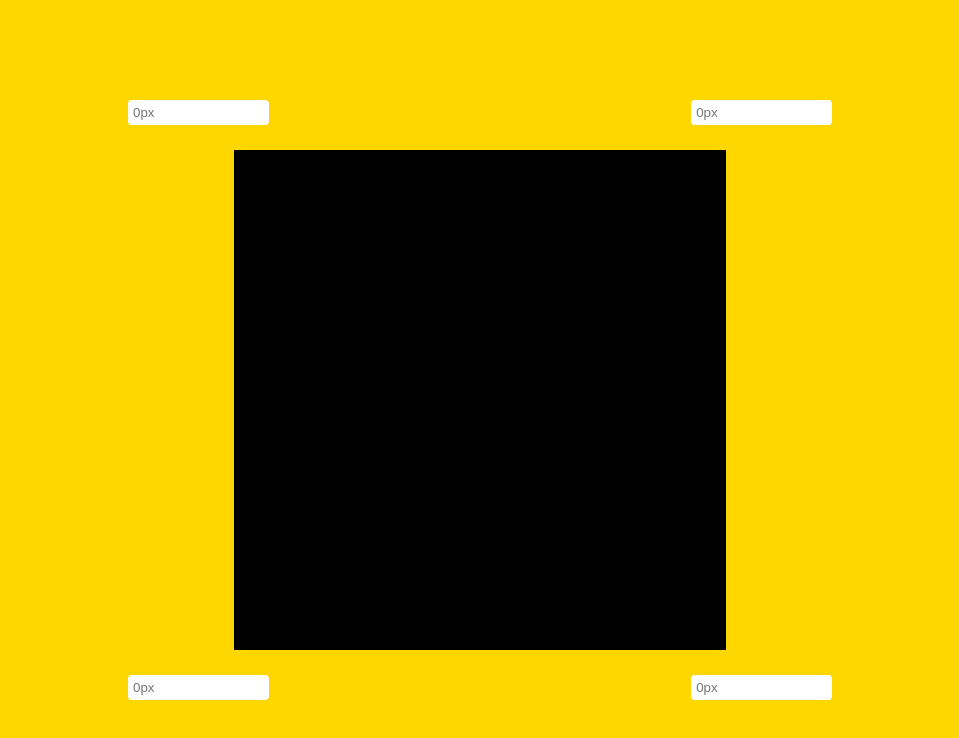
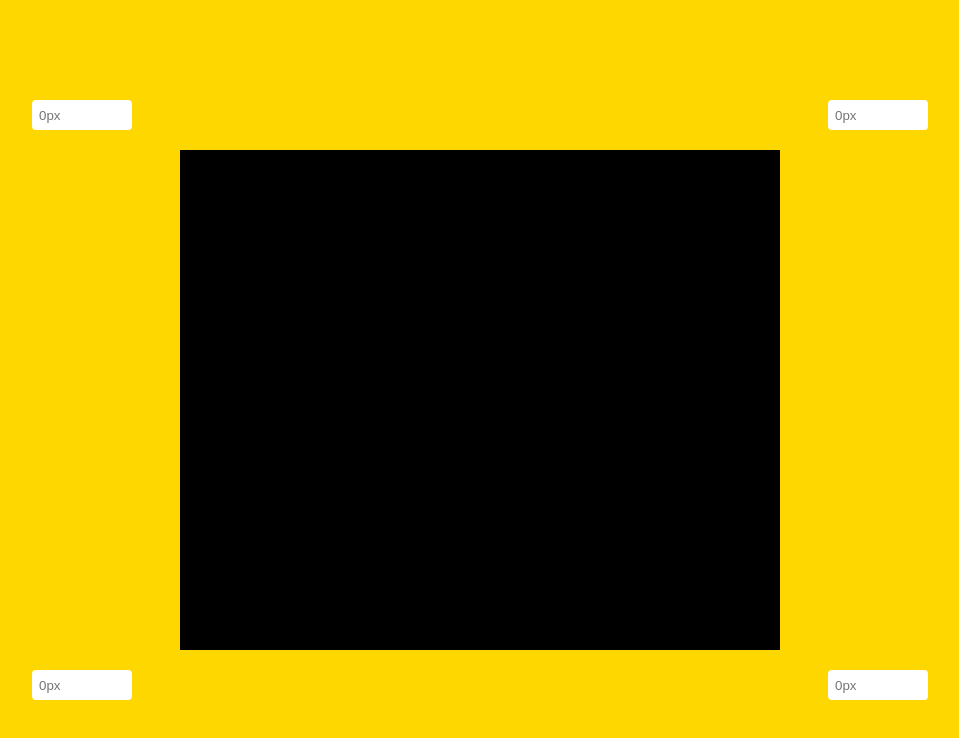
Before and after one commit to Lusk1nha/border-previewer, a plain HTML site: page public/index.html in a window 1280 px wide. Shown: the whole page, without its empty margins (160-1119 px from the left). Drawn offline with Linux system fonts and the light colour scheme.

Commit message:
responsive-mobile

```diff
--- a/public/main.css
+++ b/public/main.css
@@ -9,7 +9,7 @@
 body {
   background-color: gold;
 
-  min-height: 100vh;
+  min-height: 90vh;
 
   display: flex;
   align-items: center;
@@ -18,8 +18,8 @@ body {
 }
 
 .inputs-container {
-  width: 55%;
-  height: 600px;
+  width: 90%;
+  height: 500px;
 
   position: relative;
 
@@ -32,9 +32,8 @@ body {
 #changingBlock {
   background-color: black;
 
-  max-width: 560px;
-  width: 70%;
-  height: 500px;
+  width: 75%;
+  height: 400px;
 
   border-radius: 0px;
   /* border-top-left-radius: 500px; */
@@ -42,8 +41,9 @@ body {
 }
 
 input {
+  max-width: 100px;
   width: 20%;
-  height: 25px;
+  height: 30px;
 
   position: absolute;
 
@@ -51,7 +51,7 @@ input {
   border-radius: 4px;
   outline: none;
 
-  padding: 10px 5px;
+  padding: 10px 7px;
 
 }
 
@@ -78,3 +78,24 @@ input.left {
   bottom: 0;
 
 }
+
+@media screen and (min-width: 800px) {
+  body {
+    min-height: 100vh;
+
+  }
+
+  .inputs-container {
+    width: 70%;
+    height: 600px;
+
+  }
+
+  #changingBlock {
+    max-width: 600px;
+    width: 75%;
+    height: 500px;
+
+  }
+
+}
```
